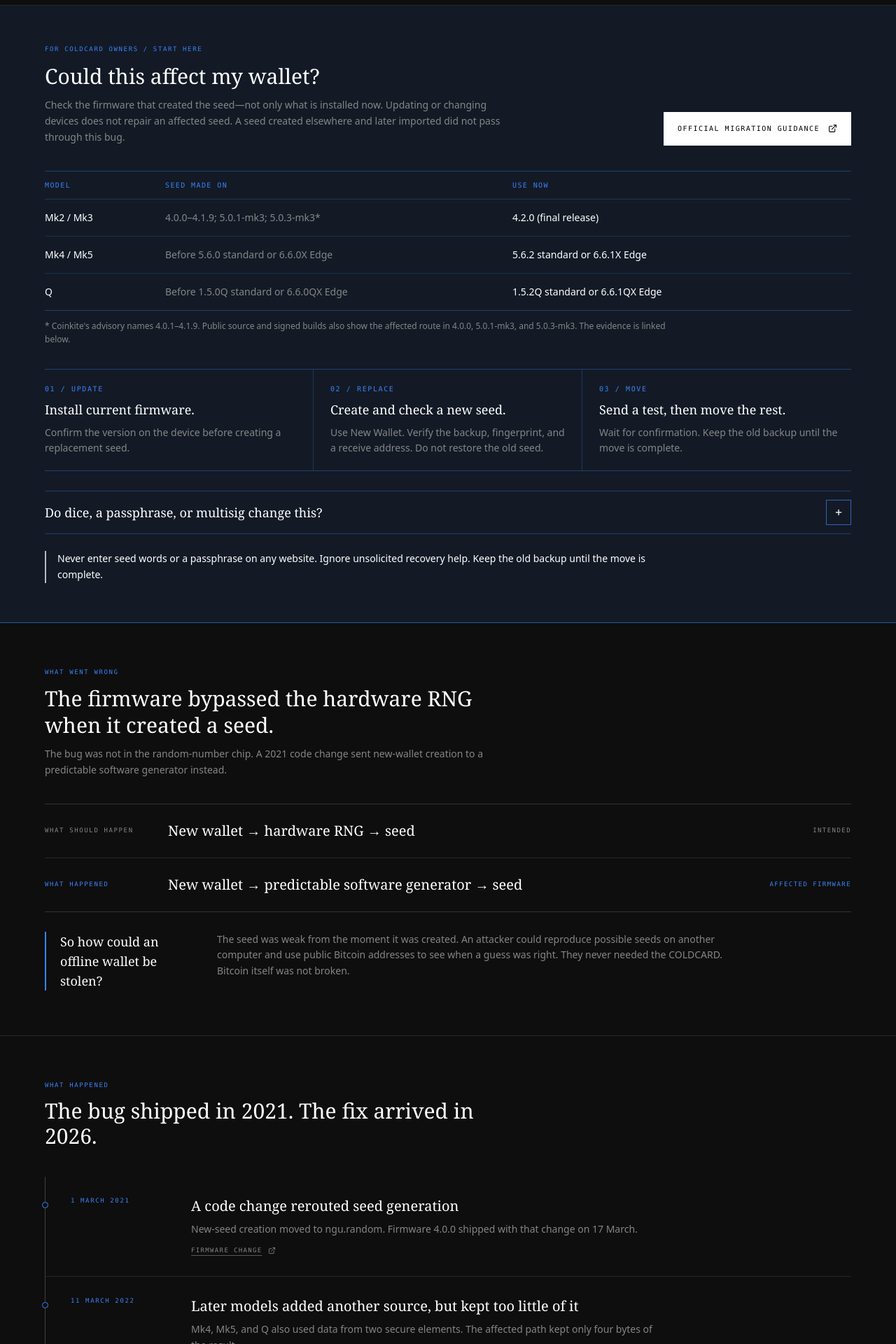
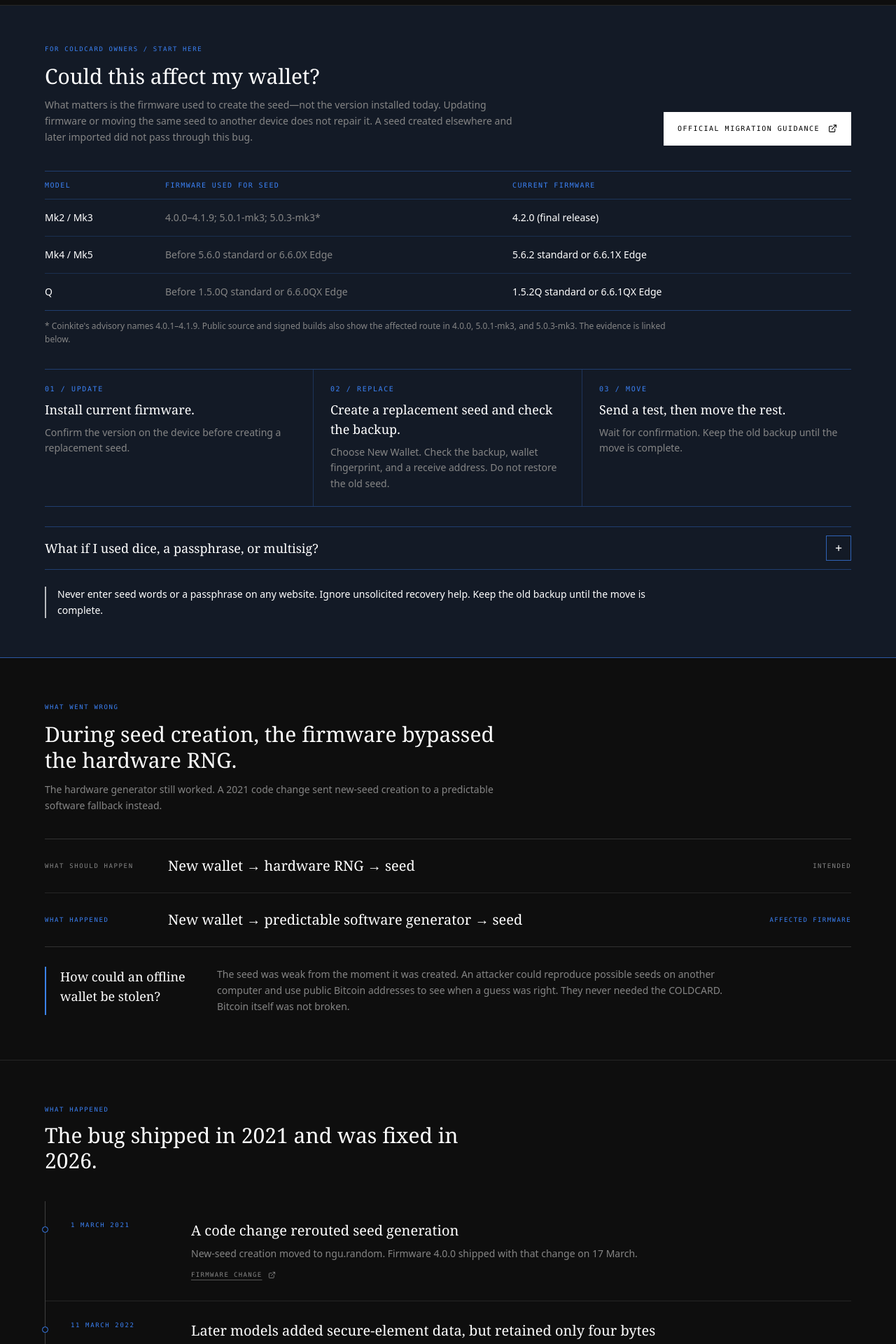
Before and after one commit to mars-llm/coldcard-entropy-collapse, a Next.js app: page / in a window 1280 px wide. Shown: the part 560-2480 px from the top of the page at 70% size. Built offline with nearby package versions, Linux system fonts and the light colour scheme.

Commit message:
Clarify owner guidance and search demo

```diff
--- a/app/layout.tsx
+++ b/app/layout.tsx
@@ -4,7 +4,7 @@
 
 export const metadata: Metadata = {
   title: 'Entropy Collapse | The COLDCARD seed-generation failure explained',
-  description: 'How affected COLDCARD firmware weakened seed generation, which wallets may be affected, and what owners can do now.',
+  description: 'Which COLDCARD seeds may be affected, how the firmware weakened seed generation, and how owners can replace an affected seed safely.',
 };
 
 export default function RootLayout({ children }: { children: React.ReactNode }) {
--- a/components/EntropyStudy.tsx
+++ b/components/EntropyStudy.tsx
@@ -17,24 +17,24 @@
 const STAGES = [
   {
     label: '1',
-    nav: 'Choose one',
-    title: 'The browser picks one value from 64.',
-    body: 'A real wallet should have vastly more possible starting values.',
-    action: 'Show all 64',
+    nav: 'Pick one',
+    title: 'This toy wallet can begin in only 64 ways.',
+    body: 'Each choice produces a different 256-bit value. The value is long, but only 64 results are possible.',
+    action: 'Show the full list',
   },
   {
     label: '2',
-    nav: 'See all 64',
-    title: 'These are all 64 possible starting values.',
-    body: 'Because the list is small, every value can be checked.',
-    action: 'Set up the check',
+    nav: 'Show all',
+    title: 'An attacker can build the same list.',
+    body: 'When the list is this small, every possible result can be calculated in advance.',
+    action: 'Choose a target',
   },
   {
     label: '3',
-    nav: 'Try each one',
-    title: 'Try each value until the result matches.',
-    body: 'The demo compares SHA-256 results. A real wallet search would derive addresses and compare them with public wallet data.',
-    action: 'Start checking',
+    nav: 'Check each',
+    title: 'Check the list until one result matches.',
+    body: 'This demo compares SHA-256 results. A real wallet search would derive wallet addresses and compare them with public Bitcoin data.',
+    action: 'Run the search',
   },
 ] as const;
 
@@ -48,7 +48,7 @@
   },
   {
     date: '11 March 2022',
-    title: 'Later models added another source, but kept too little of it',
+    title: 'Later models added secure-element data, but retained only four bytes',
     body: 'Mk4, Mk5, and Q also used data from two secure elements. The affected path kept only four bytes of the result.',
     sourceHref: 'https://github.com/Coldcard/firmware/commit/01cb43f7e87cc806963a74cbe0fcb4155f23a2a3',
     sourceLabel: 'Reseed change',
@@ -62,7 +62,7 @@
   },
   {
     date: '31 July–3 September 2026',
-    title: 'Coinkite fixed the route, then added more checks',
+    title: 'Coinkite fixed seed creation, then added more safeguards',
     body: 'The first hotfix repaired seed creation. Later releases added more entropy sources, required human input, and extra checks. None of these changes repairs an old seed.',
     sourceHref: 'https://blog.coinkite.com/coldcard-firmware-update-5.6.2-1.5.2q/',
     sourceLabel: 'Current firmware announcement',
@@ -242,7 +242,7 @@
                 <span className="text-accent">03</span>
               </a>
               <a href="#mechanism" className="flex min-h-11 items-center justify-between border-b border-white/10 text-ink-muted transition-colors hover:text-white">
-                Try the demo
+                See the search
                 <span className="text-accent">04</span>
               </a>
               <a href="#sources" className="flex min-h-11 items-center justify-between text-ink-muted transition-colors hover:text-white">
@@ -260,7 +260,7 @@
                 <p className="font-mono text-[9px] uppercase tracking-[0.18em] text-accent">For COLDCARD owners / Start here</p>
                 <h2 className="mt-3 font-serif text-3xl leading-tight text-white">Could this affect my wallet?</h2>
                 <p className="mt-3 max-w-2xl font-sans text-sm leading-relaxed text-ink-muted">
-                  Check the firmware that created the seed—not only what is installed now. Updating or changing devices does not repair an affected seed. A seed created elsewhere and later imported did not pass through this bug.
+                  What matters is the firmware used to create the seed—not the version installed today. Updating firmware or moving the same seed to another device does not repair it. A seed created elsewhere and later imported did not pass through this bug.
                 </p>
               </div>
               <a
@@ -277,8 +277,8 @@
             <div className="mt-9 border-y border-accent/35">
               <div className="grid grid-cols-[7rem_1fr_1fr] gap-3 border-b border-accent/25 py-3 font-mono text-[10px] uppercase tracking-[0.14em] text-accent sm:grid-cols-[10rem_1fr_1fr]">
                 <span>Model</span>
-                <span>Seed made on</span>
-                <span>Use now</span>
+                <span>Firmware used for seed</span>
+                <span>Current firmware</span>
               </div>
               <div className="grid grid-cols-[7rem_1fr_1fr] gap-3 border-b border-accent/20 py-4 font-sans text-sm sm:grid-cols-[10rem_1fr_1fr]">
                 <strong className="font-normal text-white">Mk2 / Mk3</strong>
@@ -308,8 +308,8 @@
               </li>
               <li className="border-b border-accent/25 py-5 lg:border-b-0 lg:border-r lg:px-6">
                 <p className="font-mono text-[10px] uppercase tracking-[0.16em] text-accent">02 / Replace</p>
-                <h3 className="mt-2 font-serif text-lg text-white">Create and check a new seed.</h3>
-                <p className="mt-2 font-sans text-sm leading-relaxed text-ink-muted">Use New Wallet. Verify the backup, fingerprint, and a receive address. Do not restore the old seed.</p>
+                <h3 className="mt-2 font-serif text-lg text-white">Create a replacement seed and check the backup.</h3>
+                <p className="mt-2 font-sans text-sm leading-relaxed text-ink-muted">Choose New Wallet. Check the backup, wallet fingerprint, and a receive address. Do not restore the old seed.</p>
               </li>
               <li className="py-5 lg:pl-6">
                 <p className="font-mono text-[10px] uppercase tracking-[0.16em] text-accent">03 / Move</p>
@@ -320,7 +320,7 @@
 
             <details className="group mt-7 border-y border-accent/35">
               <summary className="flex min-h-14 cursor-pointer list-none items-center justify-between gap-5 py-3">
-                <span className="font-serif text-lg text-white">Do dice, a passphrase, or multisig change this?</span>
+                <span className="font-serif text-lg text-white">What if I used dice, a passphrase, or multisig?</span>
                 <span className="flex size-9 shrink-0 items-center justify-center border border-accent/70 font-mono text-base text-white transition-transform group-open:rotate-45 group-open:bg-accent group-open:text-canvas" aria-hidden="true">+</span>
               </summary>
               <div className="grid gap-0 border-t border-accent/25 pb-2 lg:grid-cols-3">
@@ -330,7 +330,7 @@
                 </div>
                 <div className="border-b border-accent/20 py-5 lg:border-b-0 lg:border-r lg:px-5">
                   <h3 className="font-serif text-base text-white">Strong BIP-39 passphrase</h3>
-                  <p className="mt-2 font-sans text-sm leading-relaxed text-ink-muted">This is an extra secret, not the PIN. It may slow an attacker, but it does not repair the seed. Coinkite still advises replacing an affected seed.</p>
+                  <p className="mt-2 font-sans text-sm leading-relaxed text-ink-muted">A strong, unique passphrase adds a separate secret. It is not the PIN and does not repair the seed. Coinkite still advises replacing an affected seed.</p>
                 </div>
                 <div className="py-5 lg:pl-5">
                   <h3 className="font-serif text-base text-white">Multisig or another spending policy</h3>
@@ -350,9 +350,9 @@
           <div className="mx-auto max-w-6xl">
             <div className="max-w-2xl">
               <p className="font-mono text-[9px] uppercase tracking-[0.18em] text-accent">What went wrong</p>
-              <h2 className="mt-3 font-serif text-3xl leading-tight text-white">The firmware bypassed the hardware RNG when it created a seed.</h2>
+              <h2 className="mt-3 font-serif text-3xl leading-tight text-white">During seed creation, the firmware bypassed the hardware RNG.</h2>
               <p className="mt-3 font-sans text-sm leading-relaxed text-ink-muted">
-                The bug was not in the random-number chip. A 2021 code change sent new-wallet creation to a predictable software generator instead.
+                The hardware generator still worked. A 2021 code change sent new-seed creation to a predictable software fallback instead.
               </p>
             </div>
 
@@ -370,7 +370,7 @@
             </div>
 
             <div className="mt-7 grid gap-4 border-l-2 border-accent pl-5 sm:grid-cols-[12rem_1fr] sm:gap-8">
-              <p className="font-serif text-lg text-white">So how could an offline wallet be stolen?</p>
+              <p className="font-serif text-lg text-white">How could an offline wallet be stolen?</p>
               <p className="max-w-3xl font-sans text-sm leading-relaxed text-ink-muted">
                 The seed was weak from the moment it was created. An attacker could reproduce possible seeds on another computer and use public Bitcoin addresses to see when a guess was right. They never needed the COLDCARD. Bitcoin itself was not broken.
               </p>
@@ -382,7 +382,7 @@
           <div className="mx-auto max-w-6xl">
             <div className="max-w-2xl">
               <p className="font-mono text-[9px] uppercase tracking-[0.18em] text-accent">What happened</p>
-              <h2 className="mt-3 font-serif text-3xl text-white">The bug shipped in 2021. The fix arrived in 2026.</h2>
+              <h2 className="mt-3 font-serif text-3xl text-white">The bug shipped in 2021 and was fixed in 2026.</h2>
             </div>
 
             <ol className="relative mt-10 border-l border-white/20">
@@ -415,10 +415,10 @@
         <section id="mechanism" className="scroll-mt-20 border-b border-white/10 px-4 py-12 md:px-8 md:py-16">
           <div className="mx-auto max-w-6xl">
             <div className="max-w-2xl">
-              <p className="font-mono text-[9px] uppercase tracking-[0.18em] text-accent">See how the search works</p>
-              <h2 className="mt-3 font-serif text-3xl leading-tight text-white">Hide one value in a list of 64. Then find it.</h2>
+              <p className="font-mono text-[9px] uppercase tracking-[0.18em] text-accent">What a small search space means</p>
+              <h2 className="mt-3 font-serif text-3xl leading-tight text-white">A long secret can still come from a short list.</h2>
               <p className="mt-3 font-sans text-sm leading-relaxed text-ink-muted">
-                This is a safe, cut-down example. It checks made-up values one by one and creates no Bitcoin keys or addresses.
+                This demonstration starts with 64 choices. Each produces a different 256-bit value. It creates no Bitcoin keys or addresses.
               </p>
             </div>
 
@@ -534,11 +534,13 @@
           <summary className="mx-auto flex min-h-28 max-w-6xl cursor-pointer list-none items-center justify-between gap-6 py-5">
             <div>
               <p className="font-mono text-[9px] uppercase tracking-[0.18em] text-accent">Evidence and caveats</p>
-              <p className="mt-2 font-serif text-xl text-white">Sources and technical detail</p>
-              <p className="mt-2 font-sans text-sm text-ink-muted">Code, incident counts, open questions, and source links.</p>
+              <p className="mt-2 font-serif text-xl text-white">Sources and technical details</p>
+              <p className="mt-2 font-sans text-sm text-ink-muted">Firmware code, reported losses, open questions, and links.</p>
             </div>
-            <span className="flex size-11 shrink-0 items-center justify-center border border-accent/70 font-mono text-lg text-white transition-transform group-hover:bg-accent group-hover:text-canvas group-open:rotate-45 group-open:bg-accent group-open:text-canvas" aria-hidden="true">
-              +
+            <span className="flex shrink-0 items-center gap-3 font-mono text-[9px] uppercase tracking-[0.14em] text-ink-muted" aria-hidden="true">
+              <span className="group-open:hidden">Open</span>
+              <span className="hidden group-open:inline">Close</span>
+              <span className="flex size-11 items-center justify-center border border-accent/70 text-lg text-white transition-transform group-hover:bg-accent group-hover:text-canvas group-open:rotate-45 group-open:bg-accent group-open:text-canvas">+</span>
             </span>
           </summary>
           <div className="mx-auto max-w-6xl border-t border-white/10 py-8">
@@ -556,7 +558,7 @@
                 <p className="font-mono text-[9px] uppercase tracking-[0.18em] text-accent">What the code shows</p>
                 <div className="mt-4 space-y-4 font-sans text-sm leading-relaxed text-ink-muted">
                   <p>
-                    MicroPython&apos;s fallback began from limited device and timing data. Earlier calls also changed its later output. That made the route deterministic, but the public source does not show that every device chose from one shared 32-bit pool of complete seeds.
+                    MicroPython&apos;s fallback started from limited device and timing data. Earlier calls changed the later output too. The route was deterministic, but the public code does not show every device choosing from one shared pool of 2³² complete seeds.
                   </p>
                   <p>
                     Coinkite lists Mk2/Mk3 4.0.1–4.1.9. Public source and signed release records also show the affected route in 4.0.0 and in Mk3 builds 5.0.1-mk3 and 5.0.3-mk3. That is why the table above includes all three.
@@ -571,14 +573,14 @@
                 <p className="font-mono text-[9px] uppercase tracking-[0.18em] text-accent">What has not been measured</p>
                 <div className="mt-4 space-y-4 font-sans text-sm leading-relaxed text-ink-muted">
                   <p>
-                    Coinkite estimates about 40 bits for affected Mk2/Mk3 seeds and about 72 bits for Mk4/Mk5/Q. Block counted 2³² possibilities for one later-model input only after fixing the rest of the state. No public end-to-end benchmark turns those estimates into a reliable attack time for later models.
+                    Coinkite estimates about 40 bits for affected Mk2/Mk3 seeds and about 72 bits for Mk4/Mk5/Q. Block counted 2³² possibilities for one later-model input only after assuming the other state was already known. No public end-to-end benchmark provides a reliable attack time for later models.
                   </p>
                 </div>
               </section>
             </div>
 
             <p className="mt-9 max-w-3xl border-t border-white/10 pt-6 font-sans text-sm leading-relaxed text-ink-muted">
-              The demo hashes 64 made-up values. It never sees your wallet data and does not run COLDCARD firmware.
+              The demo hashes 64 fictional values. It never reads wallet data and does not run COLDCARD firmware.
             </p>
 
             <div className="mt-8 grid gap-8 border-t border-white/10 pt-8 lg:grid-cols-2">
@@ -656,7 +658,7 @@
   return (
     <div className="grid min-h-[21rem] items-center gap-8 lg:grid-cols-[1fr_auto_1.15fr]">
       <div>
-        <p className="font-mono text-[9px] uppercase tracking-[0.18em] text-ink-muted">One randomly chosen value</p>
+        <p className="font-mono text-[9px] uppercase tracking-[0.18em] text-ink-muted">One of 64 possible toy secrets</p>
         <div className="mt-5 flex h-44 items-end gap-[2px] border-y border-white/15 py-5" aria-hidden="true">
           {bars.map((value, index) => (
             <motion.span
@@ -682,7 +684,7 @@
       <ArrowRight className="hidden text-ink-muted lg:block" size={20} strokeWidth={1.2} aria-hidden="true" />
 
       <div>
-        <p className="font-mono text-[9px] uppercase tracking-[0.18em] text-ink-muted">The same value shown as 256 bits</p>
+        <p className="font-mono text-[9px] uppercase tracking-[0.18em] text-ink-muted">The same toy secret shown as 256 bits</p>
         <BitField bits={bits} />
       </div>
     </div>
@@ -693,7 +695,7 @@
   return (
     <div className="grid min-h-[21rem] items-center gap-10 lg:grid-cols-[1.1fr_auto_0.9fr]">
       <div>
-        <p className="font-mono text-[9px] uppercase tracking-[0.18em] text-accent">Every possible value in this demo</p>
+        <p className="font-mono text-[9px] uppercase tracking-[0.18em] text-accent">All possible toy secrets</p>
         <p className="mt-3 font-serif text-2xl text-white">64 in total</p>
         <CandidatePool />
       </div>
@@ -701,13 +703,13 @@
       <ArrowRight className="hidden text-accent lg:block" size={20} strokeWidth={1.2} aria-hidden="true" />
 
       <div className="border-y border-white/15 py-6">
-        <p className="font-mono text-[9px] uppercase tracking-[0.18em] text-ink-muted">Result to match</p>
-        <p className="mt-3 font-serif text-2xl text-white">This is what we are looking for</p>
+        <p className="font-mono text-[9px] uppercase tracking-[0.18em] text-ink-muted">The result linked to one hidden secret</p>
+        <p className="mt-3 font-serif text-2xl text-white">Find which secret produced it</p>
         <div className="mt-6">
           <CluePattern pattern={targetPattern} />
         </div>
         <p className="mt-5 max-w-sm font-sans text-xs leading-relaxed text-ink-muted">
-          One of the 64 values produces this result. To find it, the list has to be checked.
+          One of the 64 secrets produces this result. Finding it only requires checking the list.
         </p>
       </div>
     </div>
```
Also changed, not shown: app/icon.svg (added), 1 other file (tests, documents, lock files or other folders).
